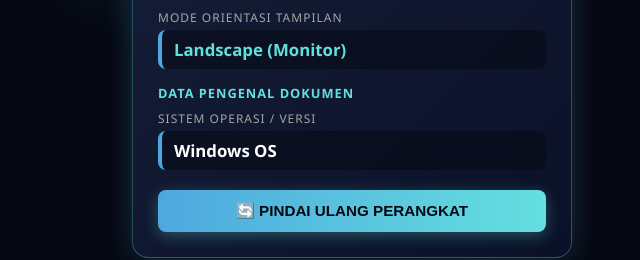
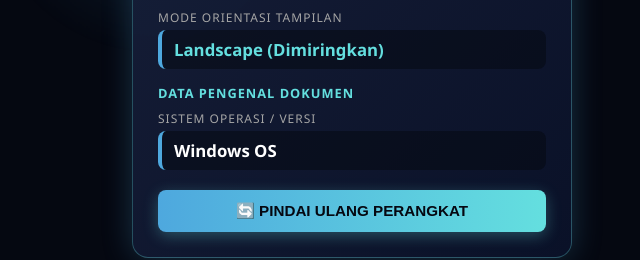
Before and after one commit to inyel79-lgtm/Kode, a plain HTML site: page index.html in a window 1280 px wide. Shown: the part 460-720 px from the top of the page, 288-928 px from the left. Drawn offline with Linux system fonts and the light colour scheme.

Commit message:
Implement live orientation update and user agent detection
Added live screen orientation monitoring and updated user agent detection for better device information.

```diff
--- a/index.html
+++ b/index.html
@@ -159,6 +159,22 @@
     </div>
 
     <script>
+        // FUNGSI UNTUK MEMANTAU ORIENTASI SECARA LIVE
+        function perbaruiOrientasiLayar() {
+            try {
+                // Mendeteksi orientasi berdasarkan perbandingan lebar dan tinggi jendela browser terbaru
+                var lebarSkara = window.innerWidth;
+                var tinggiSkara = window.innerHeight;
+
+                var orientasiStr = "Portrait (Smartphone)";
+                if (lebarSkara > tinggiSkara) {
+                    orientasiStr = "Landscape (Dimiringkan)";
+                }
+
+                document.getElementById("orientasi-sistem").innerHTML = orientasiStr;
+            } catch (e) {}
+        }
+
         function jalankanDeteksiOtomatis() {
             var ua = navigator.userAgent;
             var tipeStr = "Desktop PC / Laptop";
@@ -167,23 +183,21 @@
             var modelStr = "Windows / Mac PC";
             var osStr = "Windows OS";
 
-            // 1. ISI DATA DASAR TERLEBIH DAHULU (Biar tidak macet di tulisan Mendeteksi)
             try {
                 if (/Android/i.test(ua)) {
                     tipeStr = "Smartphone / HP";
                     badgeStr = "ANDROID";
                     badgeWarna = "#06d6a0";
-                    osStr = "Android 13"; // Perkiraan dasar untuk Poco M4 Pro Anda
+                    osStr = "Android OS";
                     modelStr = "Xiaomi Perangkat";
 
-                    // Coba cari angka versi Android di dalam teks User Agent secara aman
                     var cariVersi = ua.match(/Android\s([0-9\.]+)/);
-                    if (cariVersi && cariVersi[1]) {
+                    if (cariVersi) {
                         osStr = "Android " + cariVersi[1];
                     }
 
                     var cariModel = ua.match(/Linux; Android[^;]+;\s([^)]+)/);
-                    if (cariModel && cariModel[1]) {
+                    if (cariModel) {
                         modelStr = cariModel[1].split(" Build/")[0];
                     }
                 } else if (/iPhone|iPad|iPod/i.test(ua)) {
@@ -200,7 +214,6 @@
                     modelStr = "Personal Computer (PC)";
                 }
 
-                // Cetak data awal agar layar langsung terisi data
                 document.getElementById("tipe-sistem").innerHTML = tipeStr + ' <span class="badge" id="badge-tipe">' + badgeStr + '</span>';
                 document.getElementById("badge-tipe").style.backgroundColor = badgeWarna;
                 document.getElementById("model-sistem").innerHTML = modelStr;
@@ -209,13 +222,14 @@
                 var lebarFisik = Math.round(window.screen.width * (window.devicePixelRatio || 1));
                 var tinggiFisik = Math.round(window.screen.height * (window.devicePixelRatio || 1));
                 document.getElementById("resolusi-sistem").innerHTML = lebarFisik + " x " + tinggiFisik + " Pixels";
-                document.getElementById("orientasi-sistem").innerHTML = window.screen.width > window.screen.height ? "Landscape (Monitor)" : "Portrait (Smartphone)";
+
+                // Jalankan deteksi orientasi awal
+                perbaruiOrientasiLayar();
+
             } catch(e) {
-                // Pengaman darurat jika ada fungsi bawaan browser yang mati
                 document.getElementById("os-dasar").innerHTML = "Android System";
             }
 
-            // 2. TEKNOLOGI MODERN JALUR UTAMA (Membaca data High Entropy secara aman)
             try {
                 if (navigator.userAgentData && navigator.userAgentData.getHighEntropyValues) {
                     navigator.userAgentData.getHighEntropyValues(["model", "platformVersion"])
@@ -225,7 +239,6 @@
                             }
                             if (hints.platformVersion) {
                                 var versiUtama = hints.platformVersion.split(".")[0];
-                                // Jika terdeteksi angka versi di Android, timpa dengan data yang akurat
                                 if (/Android/i.test(ua) || badgeStr === "ANDROID") {
                                     document.getElementById("os-dasar").innerHTML = "Android " + versiUtama;
                                 }
@@ -236,6 +249,10 @@
         }
 
         window.addEventListener('DOMContentLoaded', jalankanDeteksiOtomatis);
+
+        // PENGAMAN OTOMATIS: Dijalankan setiap kali layar HP diputar (Resize / Rotate)
+        window.addEventListener('resize', perbaruiOrientasiLayar);
+        window.addEventListener('orientationchange', perbaruiOrientasiLayar);
     </script>
 
 </body>
```
